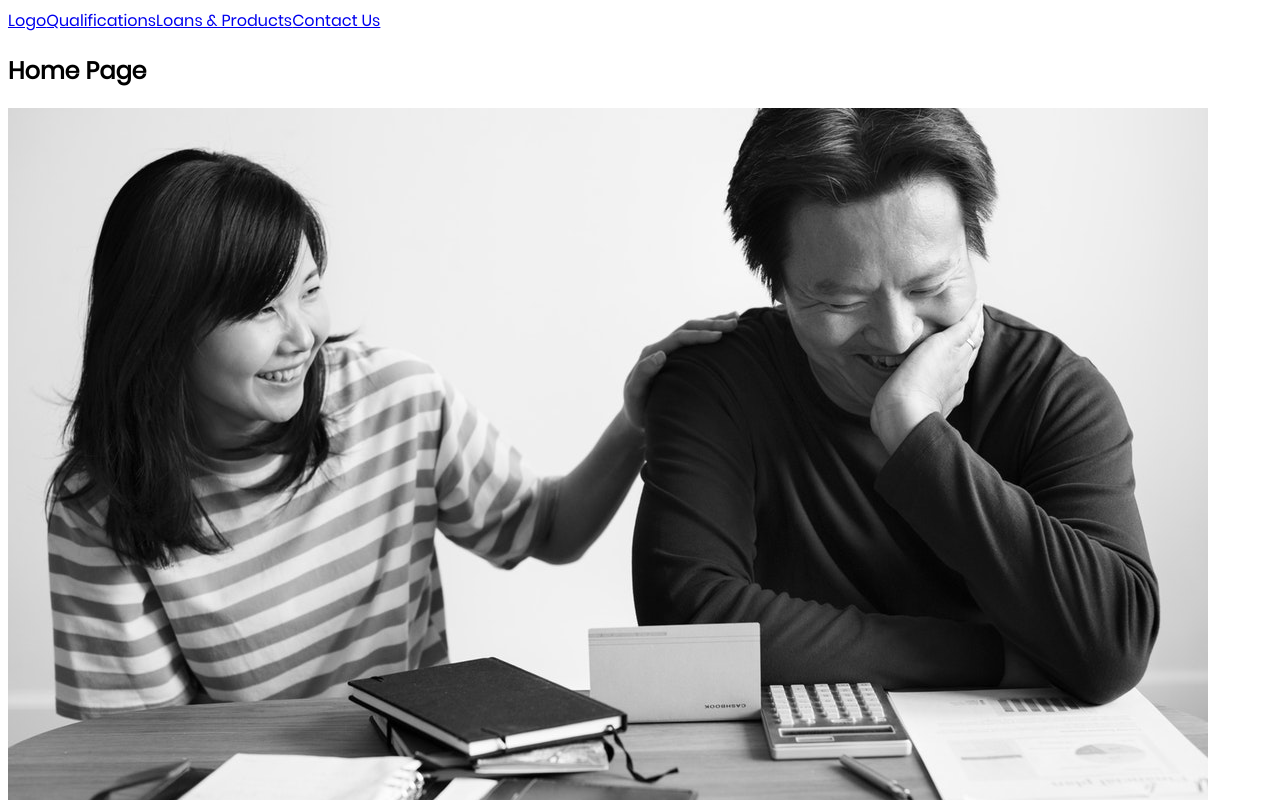
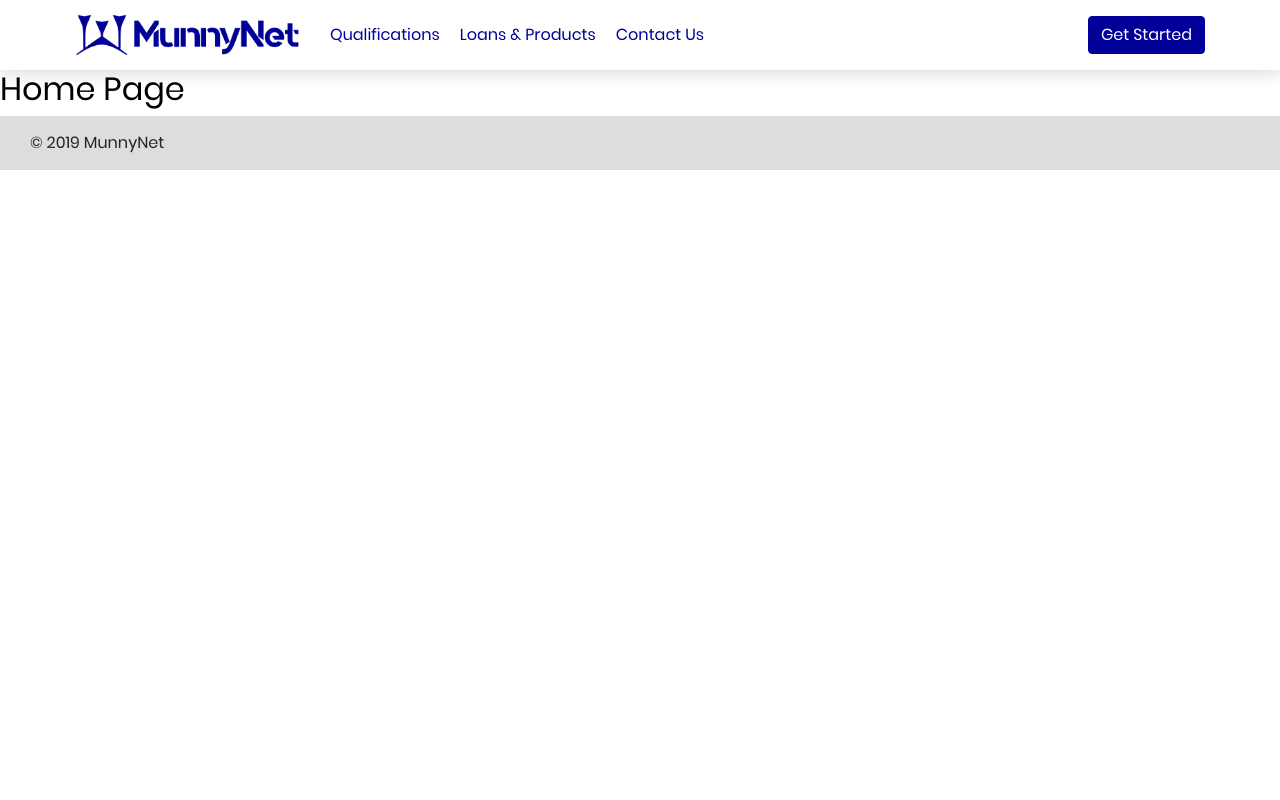
Before and after one commit to komnoor421/munnynet-site, a React app: page / in a window 1280 px wide. Shown: the top 800 px of the page. Built offline with nearby package versions, Linux system fonts and the light colour scheme.

Commit message:
Added Header with styles

```diff
--- a/package.json
+++ b/package.json
@@ -4,7 +4,7 @@
   "description": "MunnyNet Site",
   "main": "index.js",
   "scripts": {
-    "start": "webpack-dev-server --mode development --open --hot",
+    "start": "webpack-dev-server --mode development --open",
     "build:prod": "webpack --mode production"
   },
   "repository": {
@@ -18,6 +18,7 @@
   },
   "homepage": "https://github.com/komnoor421/munnynet-site#readme",
   "dependencies": {
+    "bootstrap": "^4.3.1",
     "react": "^16.7.0",
     "react-dom": "^16.7.0",
     "react-router-dom": "^4.3.1"
--- a/src/components/App.js
+++ b/src/components/App.js
@@ -3,7 +3,8 @@ import ReactDOM from 'react-dom';
 import { BrowserRouter } from 'react-router-dom';
 import { Layout } from './Layout';
 
-import '../resources/styles.scss';
+// import '../resources/reset.css';
+// import '../resources/styles.scss';
 
 export class App extends React.Component {
   render() {
--- a/src/components/Header/index.js
+++ b/src/components/Header/index.js
@@ -1,19 +1,42 @@
 import React, { Component } from 'react';
 import { Link } from 'react-router-dom';
+
+import logo from '../../../public/resources/images/logo-main.png';
 
 import './style.scss';
 
 class Header extends Component {
   render() {
     return (
-      <div id='header'>
-        <header>
-          <Link to='/'>Logo</Link>
-          <Link to='/qualifications'>Qualifications</Link>
-          <Link to='/products'>Loans & Products</Link>
-          <Link to='/contact'>Contact Us</Link>
-        </header>
-      </div>
+      <header>
+        <div className='headerWrapper container-fluid'>
+          <nav className='headerLeft'>
+            <Link to='/'>
+              <img className='logo' src={logo} />
+            </Link>
+            <ul>
+              <li>
+                <Link to='/qualifications'>
+                  Qualifications
+                </Link>
+              </li>
+              <li>
+                <Link to='/products'>
+                  Loans & Products
+                </Link>
+              </li>
+              <li>
+                <Link to='/contact'>
+                  Contact Us
+                </Link>
+              </li>
+            </ul>
+          </nav>
+          <div className='headerRight'>
+            <button type="button" className="applyButton btn btn-primary">Get Started</button>
+          </div>
+        </div>
+      </header>
     );
   }
 
--- a/src/components/Header/style.scss
+++ b/src/components/Header/style.scss
@@ -1 +1,31 @@
-header {}
+header {
+  display: flex !important;
+  height: 70px;
+  box-shadow: 0px 0px 20px 0px rgba(0,0,0,.2);
+  .headerWrapper {
+    display: flex !important;
+    align-items: center;
+    justify-content: space-between;
+    a {
+      color: #000099;
+      text-decoration: none;
+    }
+    nav {
+      display: flex;
+      .logo {
+        display: flex;
+        width: 225px;
+        margin-right: 30px;
+      }
+      ul {
+        display: flex;
+        align-items: center;
+        list-style-type: none;
+        margin-bottom: 0;
+        li {
+          margin-right: 20px;
+        }
+      }
+    }
+  }
+}
--- a/src/components/Home/index.js
+++ b/src/components/Home/index.js
@@ -10,7 +10,7 @@ class Home extends Component {
     return (
       <div>
         <h2>Home Page</h2>
-        <img src={pic} />
+        {/* <img src={pic} /> */}
       </div>
     );
   }
--- a/src/index.js
+++ b/src/index.js
@@ -2,5 +2,9 @@ import React from 'react';
 import ReactDOM from 'react-dom';
 import { App } from './components/App';
 
+import './resources/reset.css';
+import 'bootstrap/dist/css/bootstrap.css';
+import './resources/styles.scss';
+
 const app = document.getElementById('app');
 ReactDOM.render(<App/>, app);
--- /dev/null
+++ b/src/resources/reset.css
@@ -0,0 +1,27 @@
+/* reset */
+html, body, div, span, applet, object, iframe, h1, h2, h3, h4, h5, h6, p, blockquote, pre, a, abbr, acronym, address, big, cite, code, del, dfn, em, img, ins, kbd, q, s, samp, small, strike, strong, /*sub, sup,*/ tt, var, b, u, i, center, dl, dt, dd, ol, ul, li, fieldset, form, label, legend, table, caption, tbody, tfoot, thead, tr, th, td, article, aside, canvas, details, embed, figure, figcaption, footer, header, hgroup, menu, nav, output, ruby, section, summary, time, mark, audio, video {
+	margin: 0;
+	padding: 0;
+	border: 0;
+	font-size: 100%;
+	font: inherit;
+	vertical-align: baseline;
+}
+
+/* apply a natural box layout model to all elements */
+.box-size {
+	-moz-box-sizing: border-box;
+	-webkit-box-sizing: border-box;
+	box-sizing: border-box;
+ }
+
+/* HTML5 display-role reset for older browsers */
+article, aside, details, figcaption, figure, footer, header, hgroup, menu, nav, section {
+	display: block;
+}
+
+/* smoother fonts */
+* {
+	-webkit-font-smoothing: antialiased;
+	-moz-osx-font-smoothing: grayscale;
+}
--- a/src/resources/styles.scss
+++ b/src/resources/styles.scss
@@ -1,5 +1,8 @@
 body {
   @extend %fontRegular;
+  h2 {
+    color: black;
+  }
 }
 
 @font-face {
@@ -16,3 +19,18 @@ $noto: 'Poppins', sans-serif;
   font-style: normal;
   font-weight: 400;
 }
+
+$blue: #000099;
+
+.applyButton {
+  background-color: $blue;
+  border-color: $blue;
+  &:hover {
+    background-color: lighten($blue, 20%);
+  }
+}
+
+.container-fluid {
+  margin-left: 60px;
+  margin-right: 60px;
+}
--- a/src/routes.js
+++ b/src/routes.js
@@ -5,8 +5,6 @@ import Home from './components/Home';
 import Qualifications from './components/Qualifications';
 import Products from './components/Products';
 import Contact from './components/Contact';
-
-import './resources/styles.scss';
 
 class Routes extends React.Component {
   render() {
--- a/webpack.config.js
+++ b/webpack.config.js
@@ -3,7 +3,7 @@ const HtmlWebpackPlugin = require('html-webpack-plugin');
 const MiniCssExtractPlugin = require('mini-css-extract-plugin');
 const CleanWebpackPlugin = require('clean-webpack-plugin');
 const OptimizeCssAssetsPlugin = require('optimize-css-assets-webpack-plugin');
-var CopyWebpackPlugin = require('copy-webpack-plugin');
+const CopyWebpackPlugin = require('copy-webpack-plugin');
 
 module.exports = {
   entry: './src/index.js',
@@ -63,7 +63,7 @@ module.exports = {
     new MiniCssExtractPlugin({
       filename: 'css/main.css'
     }),
-    new OptimizeCssAssetsPlugin({}),
+    // new OptimizeCssAssetsPlugin({}),
     new CopyWebpackPlugin([
       { from: 'public/resources/fonts', to: 'resources/fonts' }
     ]),
```
Also changed, not shown: public/resources/images/logo-main.png (added), 1 other file (tests, documents, lock files or other folders).
